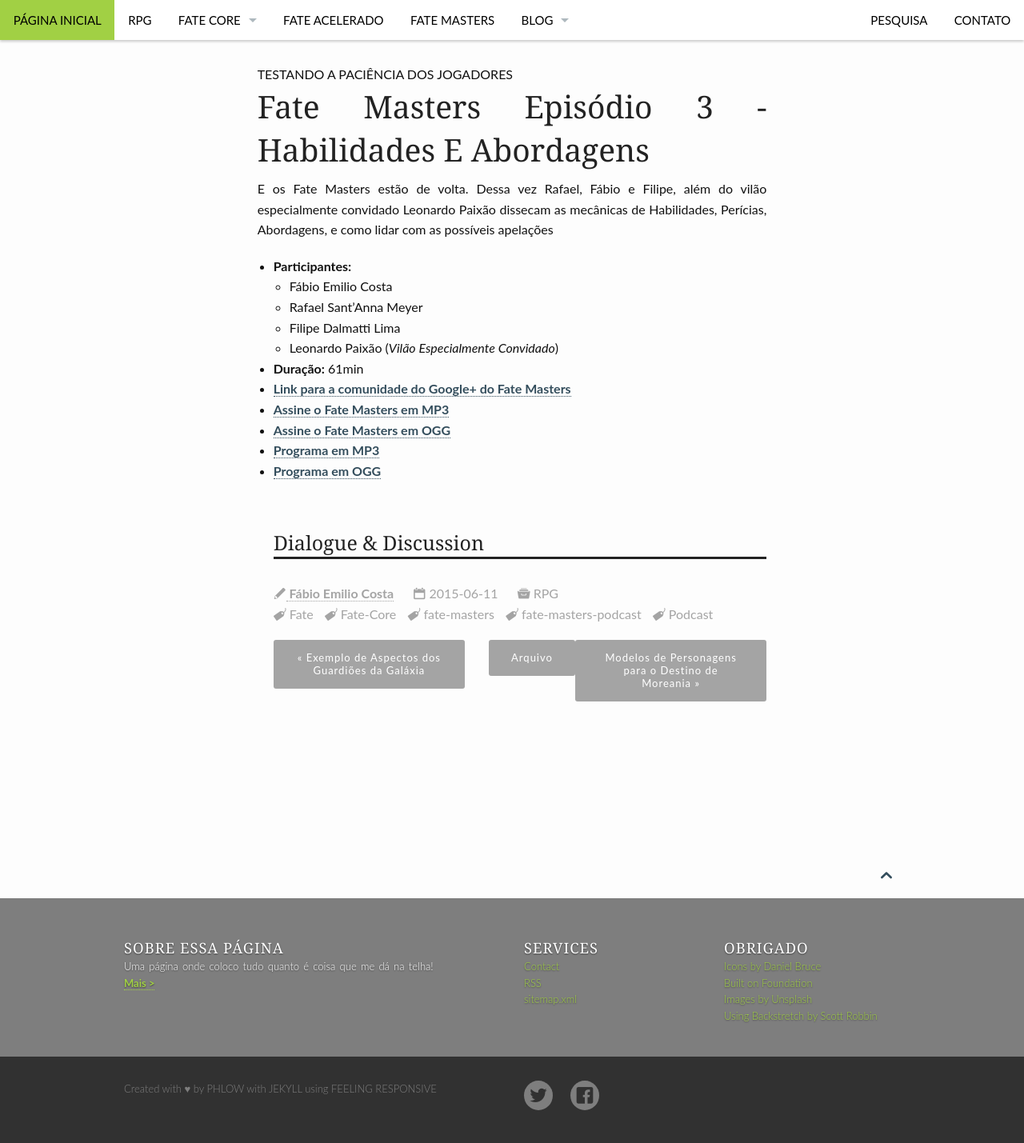
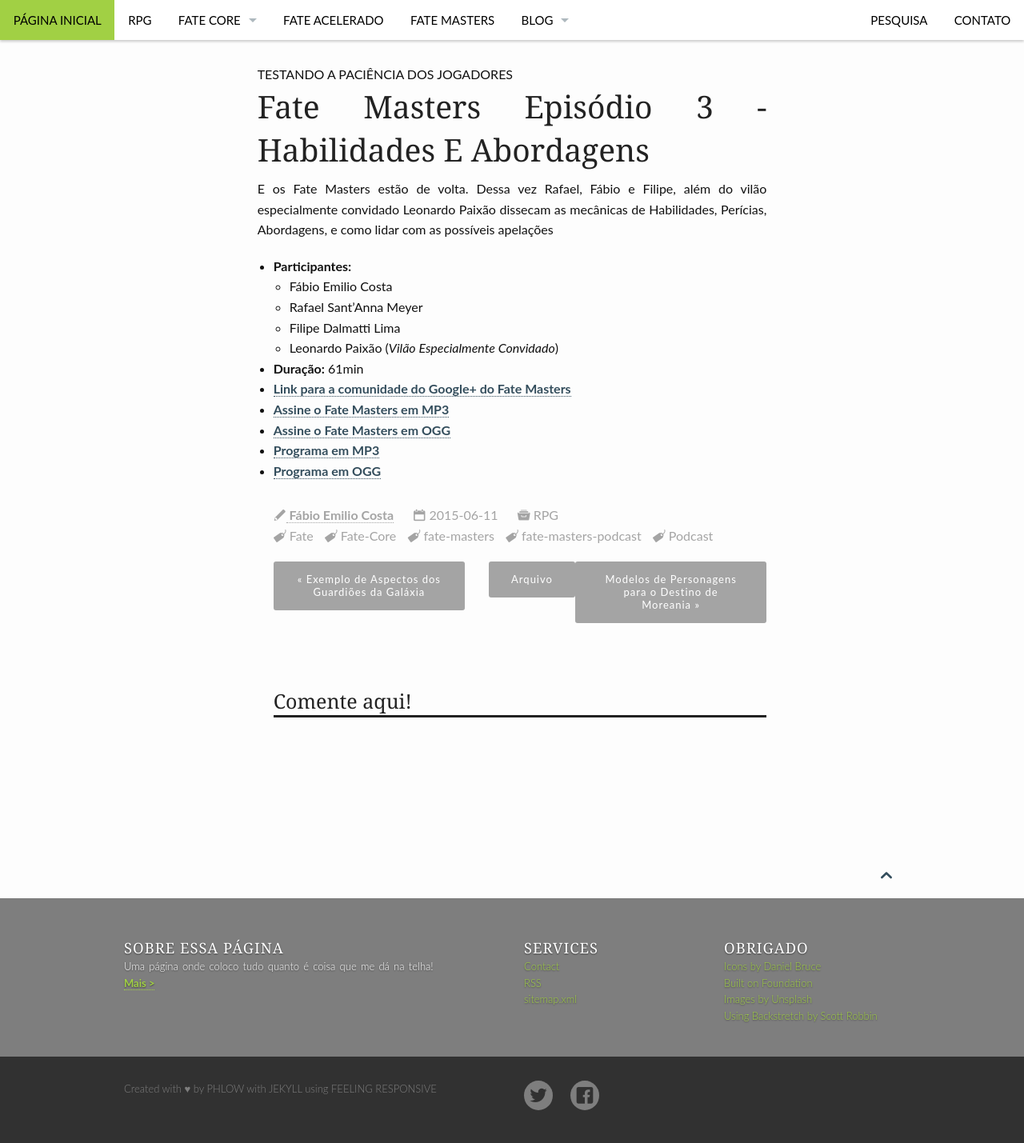
Before and after one commit to fabiocosta0305/fabiocosta0305.github.io-old, a Jekyll site: the page built from _posts/Fate-Masters/2015-06-11-FateMasters#3.md, in a window 1280 px wide. Shown: the whole page at 80% size. Built offline with Jekyll 4.4.1, drawn with Linux system fonts in a browser that asks for light colours; comment, search, counter and statistics services are not loaded.

Commit message:
Testando implantação de comentários nos post do Podcast dos Fate Masters

```diff
--- a/_config.yml
+++ b/_config.yml
@@ -59,7 +59,7 @@ include: ['.htaccess']
 
 
 # The language setting is used in /includes/header.html for html-settings
-language: "en"
+language: "pt_BR"
 
 # Exclude these files from your production _site
 exclude:
@@ -180,8 +180,9 @@ msapplication_tilecolor:                "#fabb00"
 #
 # used in _includes/comments.html
 
-#disqus_shortname: feelingresponsive
-podcast_disqus_shortname: fatemasters
+disqus_shortname: fatemasters
+#podcast_disqus_shortname: fatemastes
+
 
 
 #      _____
--- a/_data/language.yml
+++ b/_data/language.yml
@@ -2,7 +2,7 @@ info_website: "Sobre essa Página"
 archive: "Arquivo"
 blog_archive: "Arquivo do Blog"
 blog: "Blog"
-comments_headline: "Dialogue &amp; Discussion"
+comments_headline: "Comente aqui!"
 more: "Mais >"
 more_articles: "Mais Artigos"
 navigation_title: "Navegação"
--- a/_layouts/page.html
+++ b/_layouts/page.html
@@ -43,16 +43,13 @@ format: post
 			{% include podcast.html %}
 			{% endif %}
 
-            {% if page.podcast_comments == true %}
-            {% include podcast_comments.html %}
-			{% else if page.comments == true %}
-			{% include comments.html %}
-			{% endif %}
-
 			{% if page.show_meta == true %}
 			{% include meta_information.html %}
 			{% endif %}
 
+			{% if page.comments == true %}
+			{% include comments.html %}
+			{% endif %}
 		</article>
 	</div><!-- /.medium-8.columns -->
 
```
Also changed, not shown: _posts/Fate-Masters/2015-06-11-FateMasters#3.md (+1 -1 lines).
